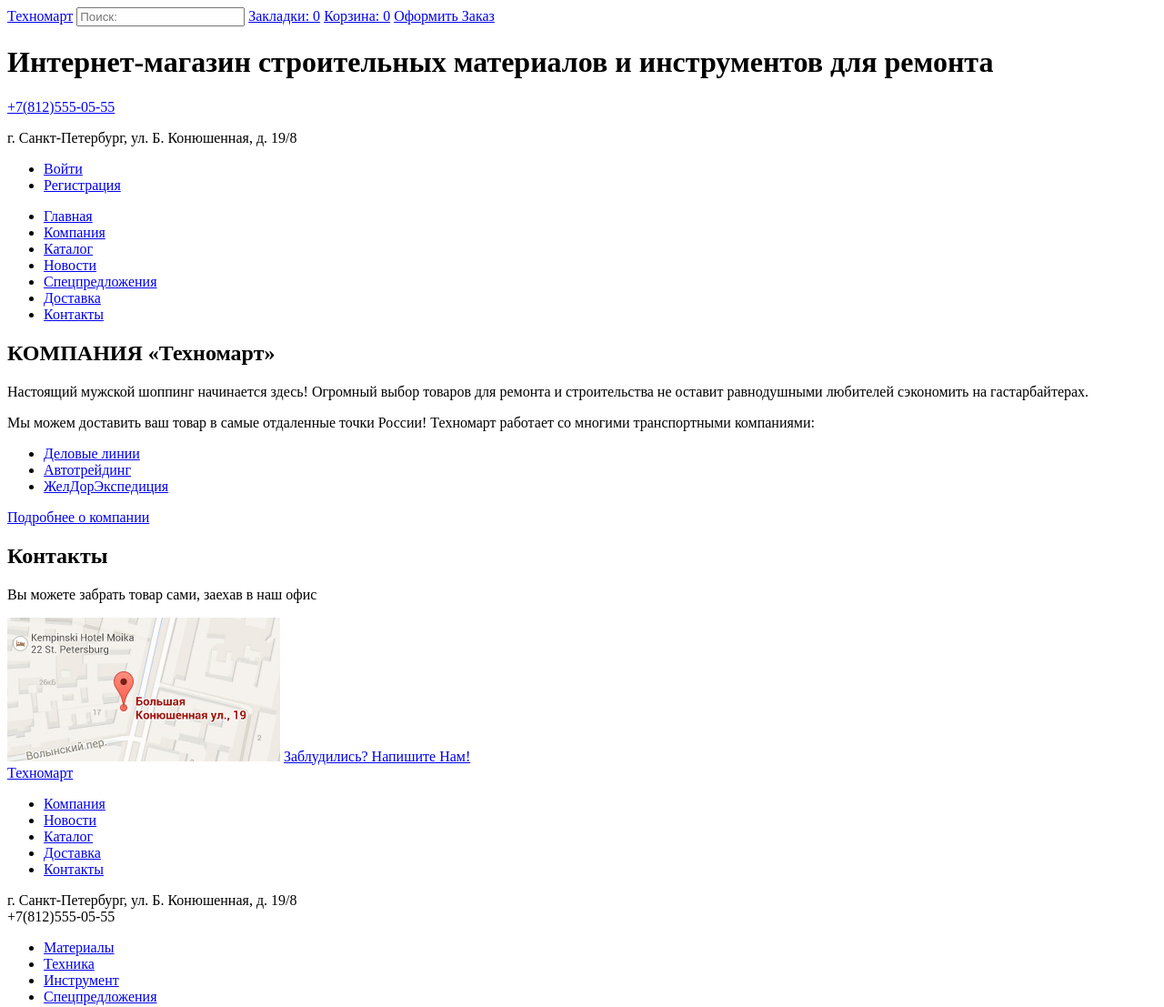
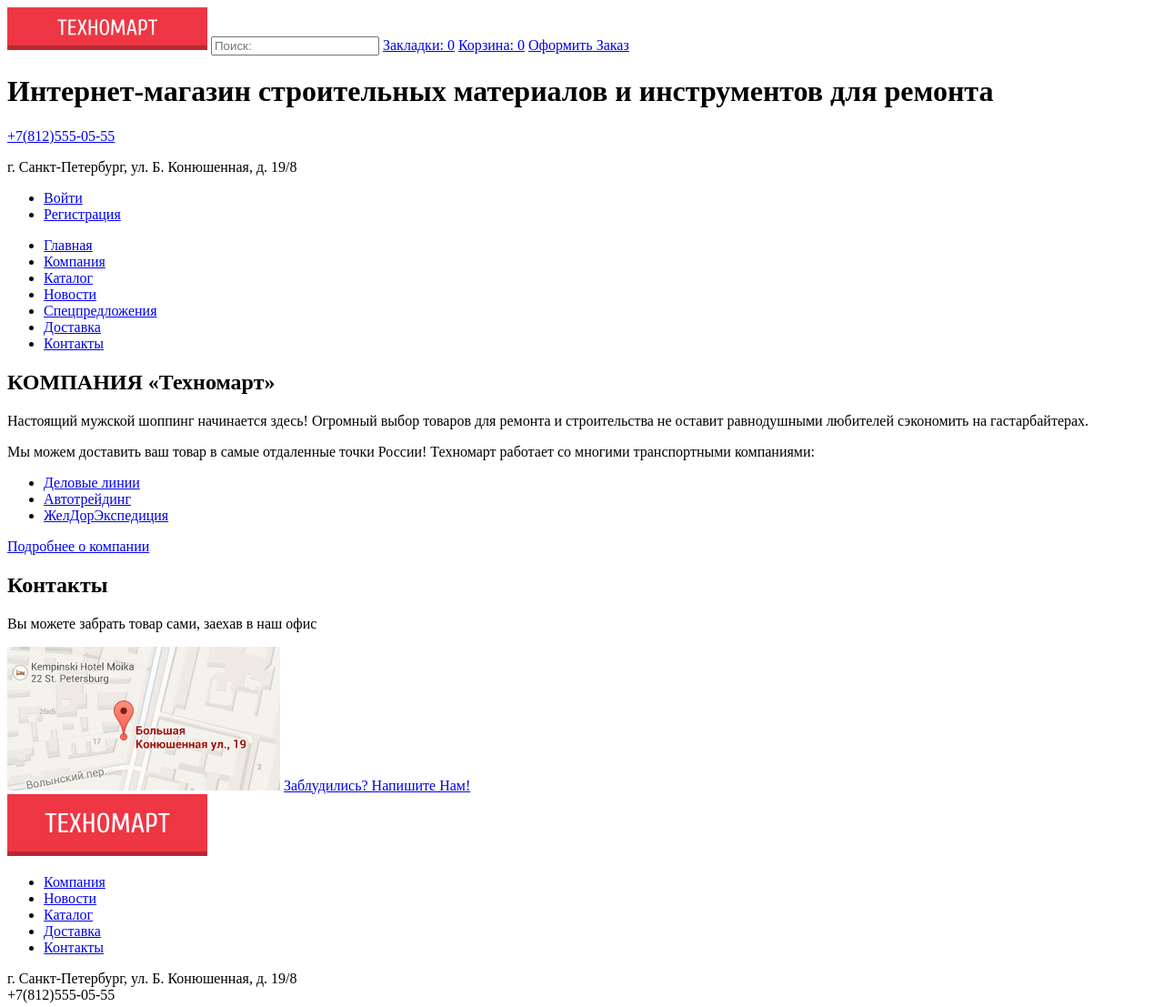
Before and after one commit to TERmight95/858509-technomart-24, a plain HTML site: page index.html in a window 1280 px wide. Shown: the top 1107 px of the page at 91% size. Drawn offline with Linux system fonts and the light colour scheme.

Commit message:
adding logo in header and footer

```diff
--- a/index.html
+++ b/index.html
@@ -7,7 +7,7 @@
   <body>
     <header class="main-header">
       <div class="main-header-top">
-        <a href="#" class="main-header-logo">Техномарт</a>
+        <a href="#" class="main-header-logo"><img src="img/logo-header.jpg" alt="Логотип"></a>
         <input type="text" placeholder="Поиск:" />
         <a class="main-header-tab" href="#">Закладки: 0</a>
         <a class="main-header-basket" href="#">Корзина: 0</a>
@@ -71,7 +71,7 @@
 
     <footer class="main-footer">
       <div class="main-footer-top">
-        <a href="#" class="main-footer-logo">Техномарт</a>
+        <a href="#" class="main-footer-logo"><img src="img/logo-footer.jpg" alt="Логотип"></a>
         <nav class="main-footer-navigation">
           <ul class="site-navigation">
             <li><a href="about.html">Компания</a></li>
```
Also changed, not shown: inner.html (+2 -2 lines).
